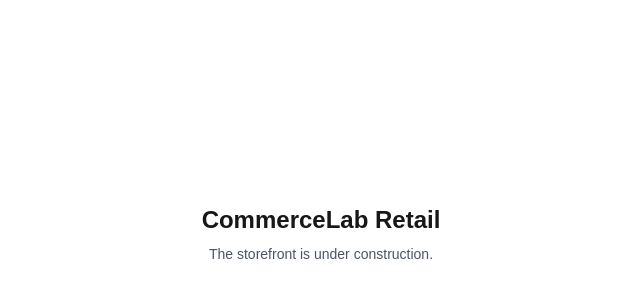
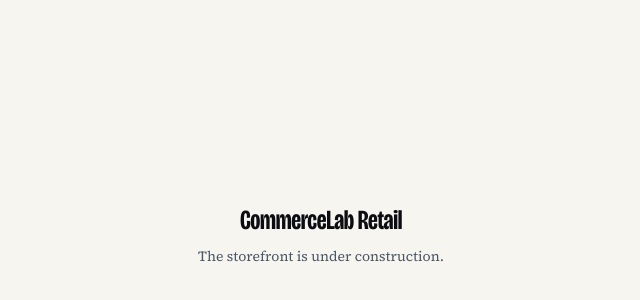
Before and after one commit to hieuvu0611/commercelab-retail-fe, a Next.js app: page / in a window 1280 px wide. Shown: the part 166-466 px from the top of the page, without its empty margins (319-959 px from the left). Built offline with nearby package versions, Linux system fonts and the light colour scheme.

Commit message:
feat(fe): add Editorial design tokens and brand typefaces
Replace the starter gold palette and Geist fonts with paper, ink and
one green accent, a 1.2 type scale, square radii and button utilities;
load Bricolage Grotesque and Source Serif 4 (Latin and Vietnamese).

```diff
--- a/src/app/globals.css
+++ b/src/app/globals.css
@@ -1,184 +1,240 @@
+/* Hallmark · shape: app screen · genre: editorial · theme: Editorial (deal 3/3, seed retail-storefront-backoffice-shell-dbe4·595fb724·2026-11-14·r0)
+ * nav: storefront top bar (wordmark, category row, search, cart, account) + backoffice sidebar collapsing under 60rem · signature: the search field, the widest control in the storefront bar · states: menu open/closed, current page, error, not found, unauthorized, empty
+ * axes: light/display-condensed/chromatic-green · posture: restrained · contrast: pass · v2.0.0 */
+/* Hallmark · pre-emit critique: P3 H4 E4 S3 R5 V3 · weakest: S, a shell could front any shop; the category row names the catalogue's own three departments and search leads the bar */
+/* Hallmark · waive 26b · the account trigger is a menu button with no aria-disabled anywhere · the account menu always opens because signed-out shoppers still need its sign-in links */
 @import 'tailwindcss';
-@custom-variant dark (&:is(.dark *));
 
-.red {
-  border: 1px solid red;
+/* Design tokens. Tailwind v4 turns each @theme variable into utilities
+   (bg-paper, text-ink, border-rule, rounded-control, text-display, ...)
+   and exposes it as a CSS custom property on :root. */
+@theme {
+  --color-paper: oklch(97% 0.007 86);
+  --color-paper-2: oklch(94% 0.01 86);
+  --color-paper-3: oklch(91% 0.012 84);
+  --color-ink: oklch(16% 0.012 280);
+  --color-ink-2: oklch(29% 0.011 280);
+  --color-muted: oklch(48% 0.01 75);
+  --color-rule: oklch(85% 0.009 85);
+  --color-rule-2: oklch(64% 0.01 80);
+  --color-accent: oklch(49% 0.13 152);
+  --color-accent-ink: oklch(98% 0.005 88);
+  --color-focus: oklch(52% 0.135 152);
+  --color-error: oklch(52% 0.19 27);
+  --color-success: oklch(50% 0.12 150);
+
+  /* Spacing: Tailwind's numeric scale on a 4px base (p-2 = 8px, gap-6 = 24px). */
+  --spacing: 0.25rem;
+
+  /* Type scale, ratio 1.2 for app screens. */
+  --text-xs: 0.75rem;
+  --text-sm: 0.875rem;
+  --text-base: 1rem;
+  --text-lg: 1.2rem;
+  --text-xl: 1.44rem;
+  --text-2xl: 1.728rem;
+  --text-3xl: 2.074rem;
+  --text-display: 2.488rem;
+  --text-display--line-height: 1;
+
+  /* Square corners everywhere; the theme has no rounded surfaces. */
+  --radius-control: 0;
+  --radius-card: 0;
+
+  --ease-out: cubic-bezier(0.16, 1, 0.3, 1);
+  --ease-in-out: cubic-bezier(0.65, 0, 0.35, 1);
+
+  /* The backoffice sidebar collapses to a menu below this width. */
+  --breakpoint-shell: 60rem;
 }
 
-/* Tailwind v4 Theme Configuration */
-@theme {
-  /* Custom Colors */
-  --color-background: var(--background);
-  --color-foreground: var(--foreground);
+/* Faces come from next/font variables set on <html> in app/layout.tsx. */
+@theme inline {
+  --font-display: var(--font-bricolage), ui-sans-serif, system-ui, sans-serif;
+  --font-body: var(--font-source-serif), ui-serif, Georgia, serif;
 
-  /* Primary Color Palette (Gold/Yellow) */
-  --color-primary-10: #f3ba2f;
-  --color-primary-20: #cc9c27;
-
-  /* Red */
-  --color-red-10: #de5242;
-  --color-red-20: #c83e2e;
-  --color-red-30: #986021;
-
-  /* Green */
-  --color-green-10: #53b06c;
-  --color-green-20: #419056;
-  --color-green-30: #337247;
-
-  /* Font Family */
-  --font-sans: 'Inter';
-}
-/* Body text */
-.text-BodyXxs {
-  font-size: 10px;
-  line-height: 12px;
-  font-weight: 400;
-}
-
-.text-BodyXs {
-  font-size: 12px;
-  line-height: 16px;
-  font-weight: 400;
-}
-
-.text-BodySm {
-  font-size: 14px;
-  line-height: 20px;
-  font-weight: 400;
-}
-
-.text-BodyMd {
-  font-size: 16px;
-  line-height: 24px;
-  font-weight: 400;
-}
-
-.text-BodyLg {
-  font-size: 18px;
-  line-height: 28px;
-  font-weight: 400;
-}
-
-.text-BodyXl {
-  font-size: 20px;
-  line-height: 28px;
-  font-weight: 400;
-}
-
-.text-BodyLink {
-  font-size: 14px;
-  line-height: 20px;
-  font-weight: 400;
-}
-
-/* Subhead text */
-.text-SubheadXs {
-  font-size: 12px;
-  line-height: 16px;
-  font-weight: 500;
-}
-
-.text-SubheadSm {
-  font-size: 14px;
-  line-height: 20px;
-  font-weight: 500;
-}
-
-.text-SubheadMd {
-  font-size: 16px;
-  line-height: 24px;
-  font-weight: 500;
-}
-
-.text-SubheadLg {
-  font-size: 18px;
-  line-height: 28px;
-  font-weight: 500;
-}
-
-.text-SubheadXl {
-  font-size: 20px;
-  line-height: 28px;
-  font-weight: 500;
-}
-
-/* Heading text */
-.text-HeadingXs {
-  font-size: 20px;
-  line-height: 28px;
-  font-weight: 500;
-}
-
-.text-HeadingSm {
-  font-size: 24px;
-  line-height: 32px;
-  font-weight: 500;
-}
-
-.text-HeadingMd {
-  font-size: 32px;
-  line-height: 40px;
-  font-weight: 500;
-}
-
-.text-HeadingLg {
-  font-size: 40px;
-  line-height: 48px;
-  font-weight: 500;
-}
-
-.text-HeadingXl {
-  font-size: 52px;
-  line-height: 60px;
-  font-weight: 500;
+  /* Aliases for the existing ui/ components (card, breadcrumb). */
+  --color-background: var(--color-paper);
+  --color-foreground: var(--color-ink);
+  --color-card: var(--color-paper);
+  --color-card-foreground: var(--color-ink);
+  --color-muted-foreground: var(--color-muted);
 }
 
 :root {
-  --background: #ffffff;
-  --foreground: #171717;
+  color-scheme: light;
+  --rule-hair: 1px;
+  --rule-heavy: 4px;
+  --dur-micro: 120ms;
+  --dur-short: 220ms;
+  --container-shell: 1440px;
+  --sidebar-width: 16rem;
+  --tracking-display: -0.012em;
+  --display-weight: 800;
+  --z-sticky-nav: 300;
+  --z-dropdown: 100;
 }
 
-@theme inline {
-  --color-background: var(--background);
-  --color-foreground: var(--foreground);
-}
+@layer base {
+  *,
+  *::before,
+  *::after {
+    box-sizing: border-box;
+  }
 
-@media (prefers-color-scheme: dark) {
-  :root {
-    --background: #0a0a0a;
-    --foreground: #ededed;
-    --color-card: rgb(3 7 18);
-    --color-card-foreground: rgb(250 250 250);
-    --color-muted: rgb(23 23 23);
-    --color-muted-foreground: rgb(163 163 163);
+  html,
+  body {
+    overflow-x: clip;
+  }
+
+  html {
+    scrollbar-color: var(--color-muted) var(--color-paper);
+  }
+
+  body {
+    margin: 0;
+    background: var(--color-paper);
+    color: var(--color-ink-2);
+    font-family: var(--font-body);
+    font-size: var(--text-base);
+    line-height: 1.55;
+    font-optical-sizing: auto;
+    -webkit-font-smoothing: antialiased;
+    caret-color: var(--color-accent);
+  }
+
+  ::selection {
+    background: color-mix(in oklab, var(--color-accent) 22%, transparent);
+  }
+
+  :focus-visible {
+    outline: 2px solid var(--color-focus);
+    outline-offset: 2px;
+  }
+
+  h1,
+  h2,
+  h3 {
+    margin: 0;
+    color: var(--color-ink);
+    font-family: var(--font-display);
+    font-weight: var(--display-weight);
+    font-variation-settings:
+      'wdth' 75,
+      'opsz' 96;
+    font-synthesis: none;
+    letter-spacing: var(--tracking-display);
+    line-height: 1.05;
+    overflow-wrap: break-word;
+    min-width: 0;
+    text-wrap: balance;
+  }
+
+  a {
+    color: inherit;
+    text-decoration-thickness: 1px;
+    text-underline-offset: 0.2em;
+    text-decoration-color: var(--color-rule-2);
+  }
+
+  a:hover {
+    text-decoration-color: var(--color-accent);
+  }
+
+  button,
+  input,
+  select,
+  textarea {
+    font: inherit;
+  }
+
+  p {
+    text-wrap: pretty;
   }
 }
 
-body {
-  background: var(--background);
-  color: var(--foreground);
-  font-family: Arial, Helvetica, sans-serif;
+/* Label face: nav links, controls, captions and table heads. */
+@utility font-label {
+  font-family: var(--font-display);
+  font-weight: 500;
+  font-variation-settings: 'opsz' 12;
 }
 
-.custom-scrollbar::-webkit-scrollbar {
-  background: #252525;
-  width: 5px;
-  height: 5px;
+/* One button recipe: an ink block and an ink outline, square, 44px tall. */
+@utility btn {
+  display: inline-flex;
+  align-items: center;
+  justify-content: center;
+  gap: 0.5rem;
+  min-height: 2.75rem;
+  padding-inline: 1.5rem;
+  border: var(--rule-hair) solid var(--color-ink);
+  border-radius: var(--radius-control);
+  font-family: var(--font-display);
+  font-weight: 500;
+  font-variation-settings: 'opsz' 12;
+  font-size: var(--text-sm);
+  text-decoration: none;
+  cursor: pointer;
+  transition-property: background-color, color;
+  transition-duration: var(--dur-micro);
+  transition-timing-function: var(--ease-out);
+
+  &:disabled,
+  &[aria-disabled='true'] {
+    cursor: not-allowed;
+    opacity: 0.5;
+  }
 }
 
-/* Track */
-.custom-scrollbar::-webkit-scrollbar-track {
-  background: #252525;
-  border-radius: 5px;
+@utility btn-primary {
+  background: var(--color-ink);
+  color: var(--color-paper);
+
+  &:hover {
+    background: var(--color-ink-2);
+  }
+
+  &:active {
+    background: color-mix(in oklab, var(--color-ink-2) 85%, var(--color-paper));
+  }
 }
 
-/* Handle */
-.custom-scrollbar::-webkit-scrollbar-thumb {
-  background: #f3ba2f;
-  border-radius: 5px;
+@utility btn-secondary {
+  background: transparent;
+  color: var(--color-ink);
+
+  &:hover {
+    background: var(--color-paper-2);
+  }
+
+  &:active {
+    background: var(--color-paper-3);
+  }
 }
 
-/* Handle on hover */
-.custom-scrollbar::-webkit-scrollbar-thumb:hover {
-  background: #c4901a;
+@utility shell-container {
+  width: 100%;
+  max-width: var(--container-shell);
+  margin-inline: auto;
+  padding-inline: 1rem;
+
+  @media (width >= 40rem) {
+    padding-inline: 1.5rem;
+  }
+
+  @media (width >= 60rem) {
+    padding-inline: 4rem;
+  }
 }
+
+@media (prefers-reduced-motion: reduce) {
+  *,
+  *::before,
+  *::after {
+    animation-duration: 0.01ms !important;
+    animation-iteration-count: 1 !important;
+    transition-duration: 0.01ms !important;
+    scroll-behavior: auto !important;
+  }
+}
--- a/src/app/layout.tsx
+++ b/src/app/layout.tsx
@@ -1,16 +1,21 @@
 import type { Metadata } from 'next'
-import { Geist, Geist_Mono } from 'next/font/google'
+import { Bricolage_Grotesque, Source_Serif_4 } from 'next/font/google'
 import './globals.css'
 import { Providers } from './providers'
 
-const geistSans = Geist({
-  variable: '--font-geist-sans',
-  subsets: ['latin'],
+const bricolage = Bricolage_Grotesque({
+  variable: '--font-bricolage',
+  subsets: ['latin', 'vietnamese'],
+  axes: ['opsz', 'wdth'],
+  display: 'swap',
 })
 
-const geistMono = Geist_Mono({
-  variable: '--font-geist-mono',
-  subsets: ['latin'],
+const sourceSerif = Source_Serif_4({
+  variable: '--font-source-serif',
+  subsets: ['latin', 'vietnamese'],
+  axes: ['opsz'],
+  style: ['normal', 'italic'],
+  display: 'swap',
 })
 
 export const metadata: Metadata = {
@@ -25,8 +30,8 @@ export default function RootLayout({
   children: React.ReactNode
 }>) {
   return (
-    <html lang="en">
-      <body className={`${geistSans.variable} ${geistMono.variable} antialiased`}>
+    <html lang="en" className={`${bricolage.variable} ${sourceSerif.variable}`}>
+      <body>
         <Providers>{children}</Providers>
       </body>
     </html>
--- a/src/app/providers.tsx
+++ b/src/app/providers.tsx
@@ -28,7 +28,7 @@ export function Providers({ children }: { children: React.ReactNode }) {
   return (
     <QueryClientProvider client={queryClient}>
       <Toaster />
-      <TopLoader showSpinner={false} color="#61affe" />
+      <TopLoader showSpinner={false} color="var(--color-accent)" />
       {process.env.NODE_ENV === 'development' && <ReactQueryDevtools initialIsOpen={false} />}
       {children}
     </QueryClientProvider>
```
Also changed, not shown: src/app/(storefront)/page.tsx (renamed from src/app/page.tsx).
